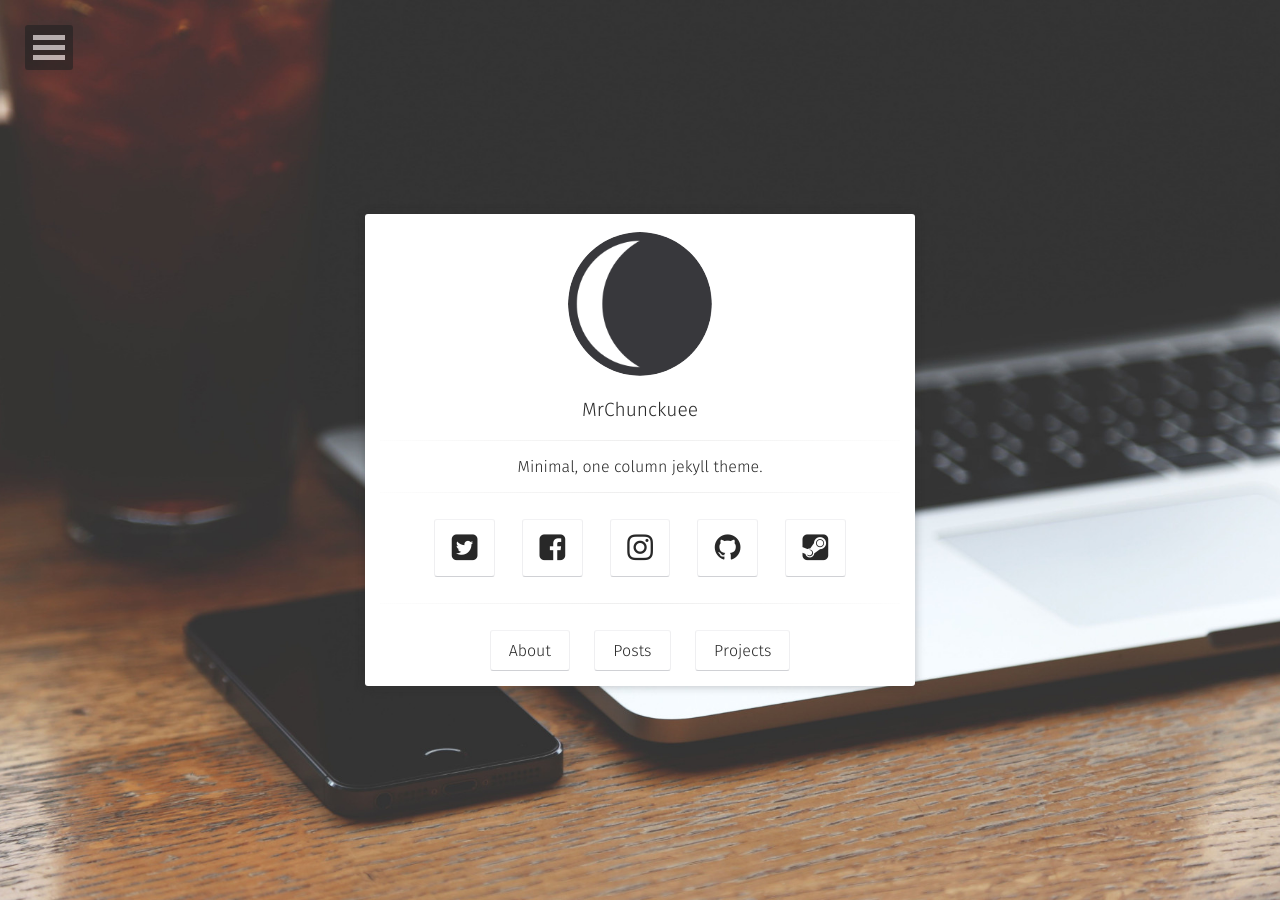
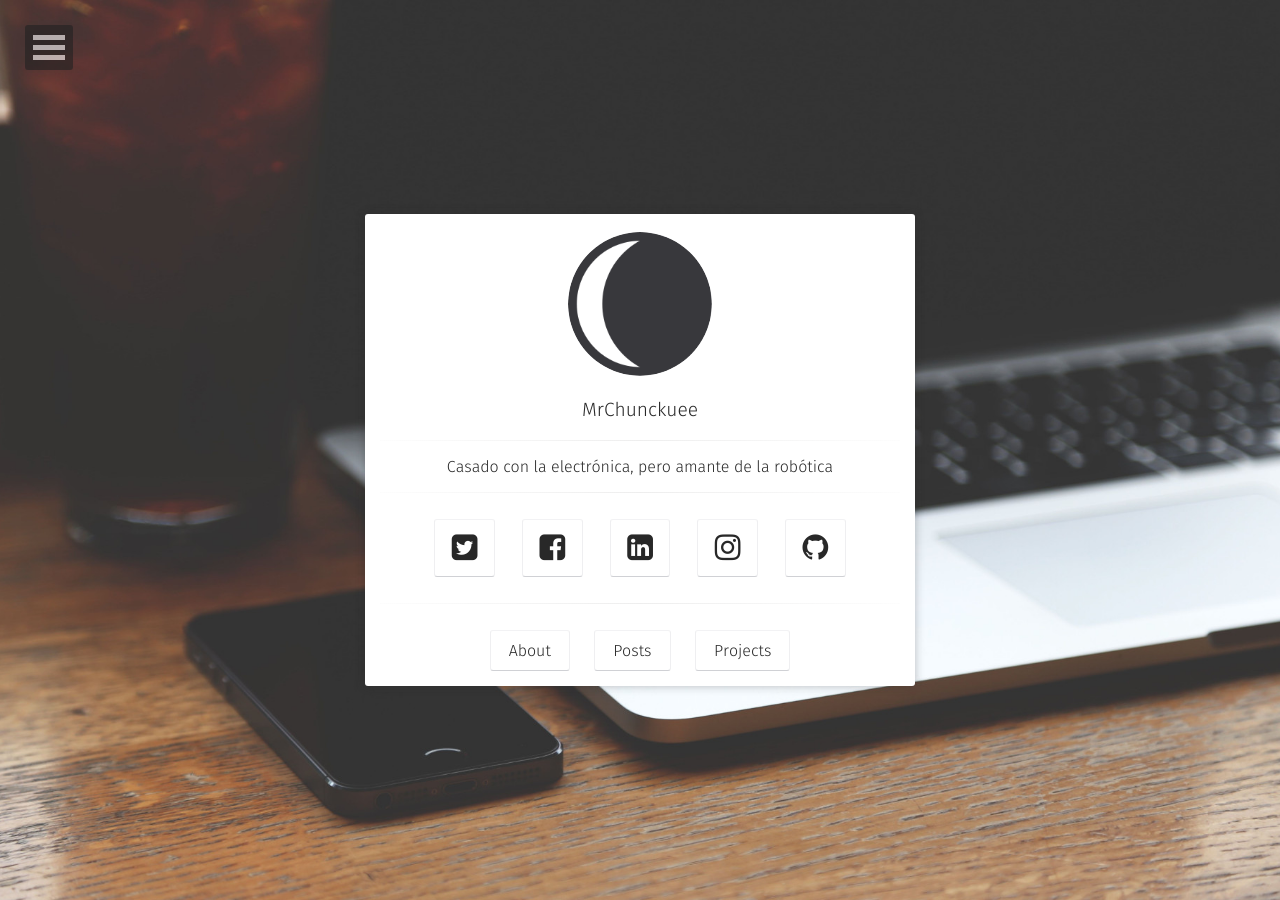
Before and after one commit to MrChunckuee/mrchunckuee.github.io, a Jekyll site: the page built from index.html, in a window 1280 px wide. Built offline with Jekyll 4.4.1, drawn with Linux system fonts in a browser that asks for light colours; some web fonts are replaced; part of the change alters nothing that is shown.

Commit message:
Update _config.yml

```diff
--- a/_config.yml
+++ b/_config.yml
@@ -1,7 +1,7 @@
 # Site
 title:              MrChunckuee
-bio:                'Minimal, one column jekyll theme.'
-description:        "Moon is a minimal, one column jekyll theme for your blog."
+bio:                'Casado con la electrónica, pero amante de la robótica'
+description:        "Casado con la electrónica, pero amante de la robótica"
 reading_time:       true
 words_per_minute:   200
 logo:               'assets/img/logo.png'
@@ -38,19 +38,19 @@ disqus_shortname:   taylantatli
   #ad-slot:
 #bing-verify:
 #email:
-twitter:            username
-facebook:           username
-github-url:         username
+twitter:            MrChunckuee
+facebook:           MrChunckuee
+github-url:         MrChunckuee
 #stackoverflow:     123456/username   from a "http://stackoverflow.com/users/123456/username" link
-#linkedin:          username
+linkedin:          pedrosanchezramirez
 #xing:              username
-instagram:          username
+instagram:          eyr_mhunckuee
 #lastfm:            username
 #tumblr:            username
 #medium:            '@username'
 #pinterest:         username
 #foursquare:        username
-steam:              username
+#steam:              username
 #dribbble:          username
 #youtube:           username
 #youtube-channel:   channel
```
